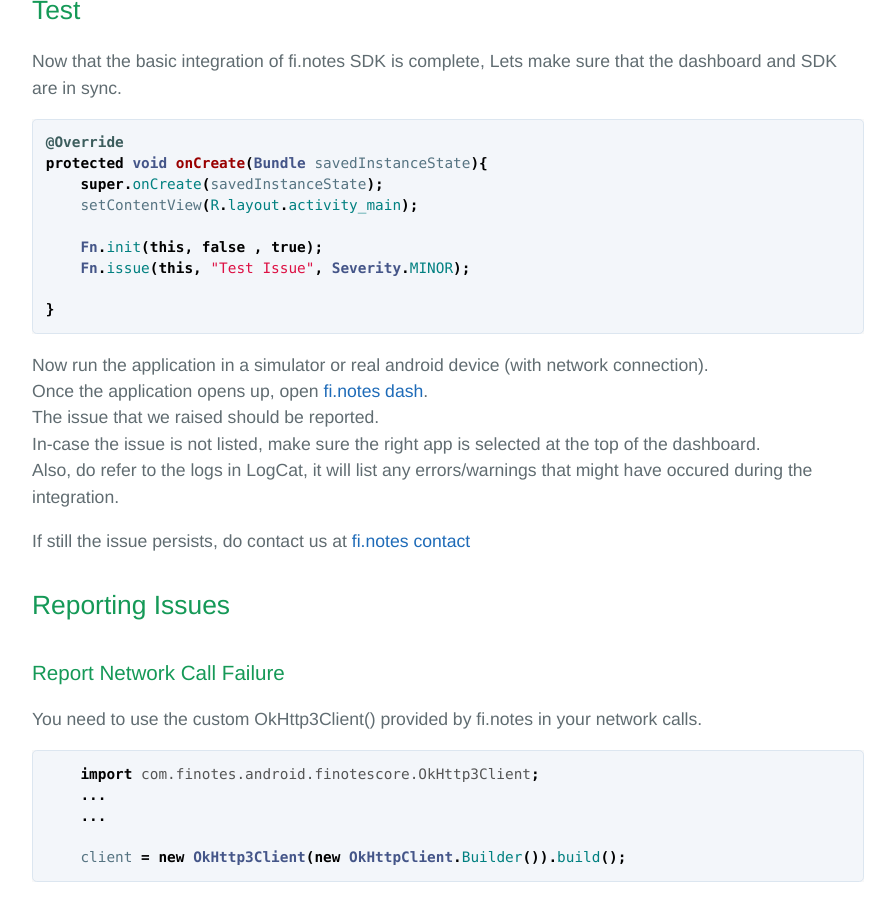
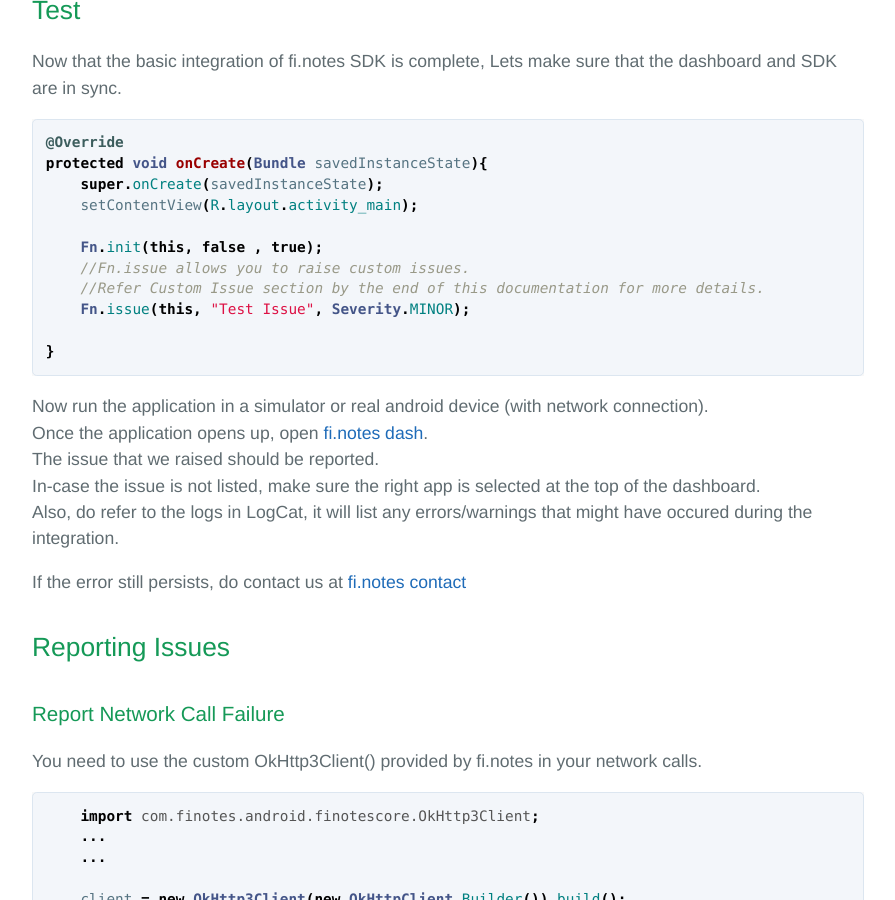
Before and after one commit to finotes/finotes.github.io, a Jekyll site: the page built from _posts/2018-01-19-android-java-docs.md, in a window 1280 px wide and 900 px high, scrolled down 2560 px. Shown: the whole window, without its empty margins (192-1087 px from the left). Built offline with Jekyll 4.4.1, drawn with Linux system fonts in a browser that asks for light colours; some web fonts are replaced.

Commit message:
Update 2018-01-19-android-java-docs.md

```diff
--- a/_posts/2018-01-19-android-java-docs.md
+++ b/_posts/2018-01-19-android-java-docs.md
@@ -106,6 +106,8 @@ protected void onCreate(Bundle savedInstanceState){
     setContentView(R.layout.activity_main);
 
     Fn.init(this, false , true);
+    //Fn.issue allows you to raise custom issues.
+    //Refer Custom Issue section by the end of this documentation for more details.
     Fn.issue(this, "Test Issue", Severity.MINOR);
 
 }
@@ -116,7 +118,7 @@ The issue that we raised should be reported.
 In-case the issue is not listed, make sure the right app is selected at the top of the dashboard.
 Also, do refer to the logs in LogCat, it will list any errors/warnings that might have occured during the integration.
 
-If still the issue persists,
+If the error still persists,
 do contact us at [fi.notes contact](mailto:support@finotes.com)
 
 ## Reporting Issues
```
